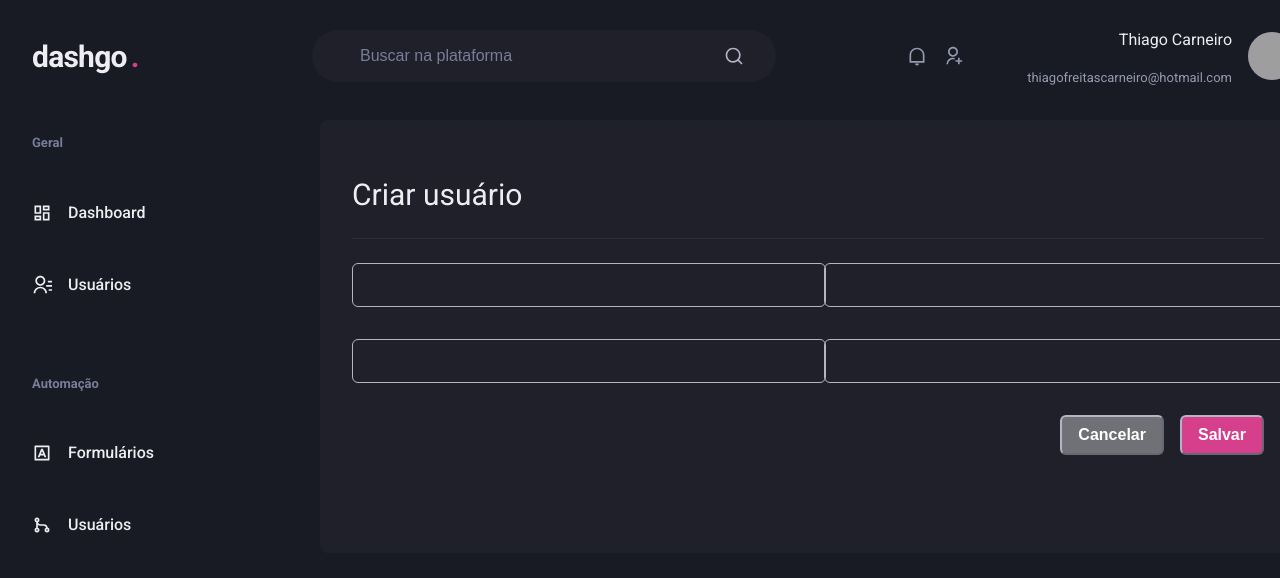
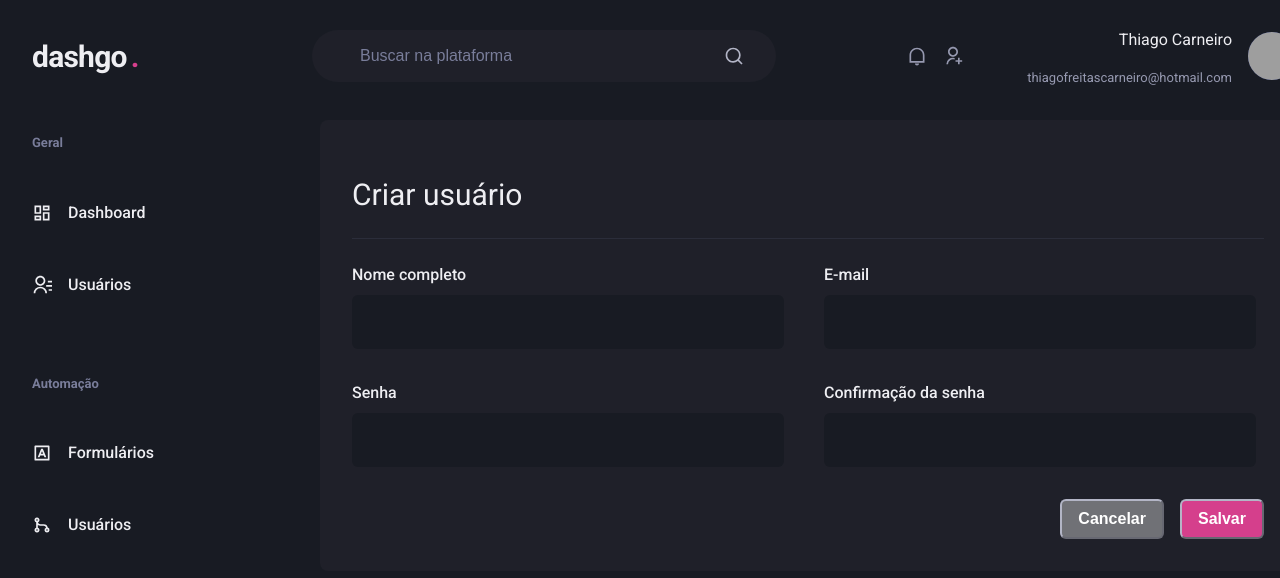
Before and after one commit to thiagofreitascarneiro/DashGo, a Next.js app: page /users/create in a window 1280 px wide. Shown: the top 578 px of the page. Built offline with nearby package versions, Linux system fonts and the light colour scheme; grey boxes are pictures that could not be loaded.

Commit message:
Finalized stlyes of project using Chakra-Ui"

```diff
--- a/src/components/Form/input.tsx
+++ b/src/components/Form/input.tsx
@@ -9,7 +9,7 @@
 export function Input({name, label, ...rest}: InputProps) {
     return (
         <FormControl>
-            { !!label && <FormLabel htmlFor="email">E-mail</FormLabel> }
+            { !!label && <FormLabel htmlFor={name}>{label}</FormLabel> }
 
         <ChakraInput
         name={name}
--- a/src/pages/dashboard.tsx
+++ b/src/pages/dashboard.tsx
@@ -52,7 +52,7 @@
            opacityTo: 0.3
        }
     }
-};
+} as const
 
 const series = [
     {name: 'series1', data: [31, 120, 10, 28, 61]}
--- a/src/pages/users/create.tsx
+++ b/src/pages/users/create.tsx
@@ -1,4 +1,5 @@
-import { Box, Button, Divider, Flex, Heading, HStack, Input, SimpleGrid, VStack } from "@chakra-ui/react";
+import { Box, Button, Text, Divider, Flex, Heading, HStack, SimpleGrid, VStack } from "@chakra-ui/react";
+import { Input } from "../../components/Form/input";
 
 import { Header } from "../../components/Header";
 
@@ -19,6 +20,7 @@
 
                    <VStack spacing='8'>
                         <SimpleGrid minChildWidth='240px' spacing='8' w='100%'>
+
                             <Input name='name' label='Nome completo'/>
                             <Input name='email' type='email' label='E-mail'/>
                         </SimpleGrid>
```
